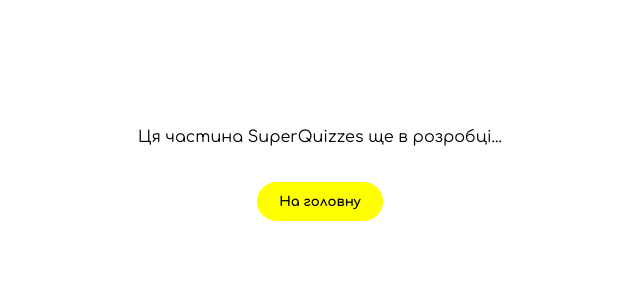
After one commit to sanyaswee/SuperQuizzes-django-edition, a Django app: page /coming-soon in a window 1280 px wide. The commit adds this page. Shown: the top 300 px of the page, without its empty margins (320-960 px from the left). Run offline with Django 4.2, Linux system fonts and the light colour scheme.

Commit message:
"soon" page

```diff
--- a/SuperQuizzes/urls.py
+++ b/SuperQuizzes/urls.py
@@ -22,6 +22,8 @@ urlpatterns = [
     path('admin/', admin.site.urls),
     path('', index, name='index'),
     path('form', form, name='form'),
+    path('quiz', quiz, name='quiz'),
     path('result', result, name='result'),
     path('filter', filter_view, name='filter'),
+    path('coming-soon', coming_soon, name='soon'),
 ]
--- a/home/views.py
+++ b/home/views.py
@@ -1,12 +1,10 @@
-from django.contrib.auth import get_user
 from django.db.models import Avg
 from django.db.utils import IntegrityError
 from django.http import HttpRequest  # , HttpResponse
 from django.shortcuts import render, redirect
 
 from . import tools
-
-from .models import Quiz, Question, Completion, UserAnswer, Tag
+from .models import Quiz, Completion
 
 
 # Create your views here.
@@ -18,6 +16,10 @@ def index(request):
     return render(request, 'home/quiz_list.html', {'quizzes': quizzes, 'color_classes': color_classes})
 
 
+def coming_soon(request: HttpRequest):
+    return render(request, 'home/soon.html')
+
+
 def form(request: HttpRequest):
     form_id = request.GET.get('id', '')
     if form_id:
@@ -26,6 +28,10 @@ def form(request: HttpRequest):
         return render(request, 'home/form.html', {'quiz_name': quiz.name, 'quiz_id': quiz.id, 'questions': questions})
     else:
         return redirect('index')
+
+
+def quiz(request: HttpRequest):
+    return redirect('soon')
 
 
 def result(request: HttpRequest):
--- /dev/null
+++ b/static/home/css/soon.css
@@ -0,0 +1,3 @@
+body {
+    margin-top: 10%;
+}
--- a/templates/home/quiz_list.html
+++ b/templates/home/quiz_list.html
@@ -9,7 +9,7 @@
             </p>
             <p><b class="color-box blue-box">{{ quiz.questions.all|length }}</b> запитань(ня)</p>
             <a href="{% url 'form' %}?id={{ quiz.id }}"><button class="complete complete-as-form">Проти як форму</button></a>
-            <a href="quiz?id={# quiz[-1] #}"><button class="complete complete-as-quiz">Проти як квіз</button></a>
+            <a href="{% url 'quiz' %}?id={{ quiz.id }}"><button class="complete complete-as-quiz">Проти як квіз</button></a>
             {# &#127991 - tag emoji #}
             <div class="tag-space">
                 <ul>
--- /dev/null
+++ b/templates/home/soon.html
@@ -0,0 +1,21 @@
+<!DOCTYPE html>
+{% load static %}
+<html lang="uk">
+<head>
+    <meta charset="UTF-8">
+    <title>Скоро...</title>
+    <link rel="preconnect" href="https://fonts.gstatic.com" crossorigin>
+    <link href="https://fonts.googleapis.com/css2?family=Comfortaa:wght@400;700&display=swap" rel="stylesheet">
+    <link rel="preconnect" href="https://fonts.googleapis.com">
+    <link rel="preconnect" href="https://fonts.gstatic.com" crossorigin>
+    <link href="https://fonts.googleapis.com/css2?family=Noto+Sans+Display:ital@1&display=swap" rel="stylesheet">
+    <link rel="stylesheet" href="{% static 'home/css/base.css' %}">
+    <link rel="stylesheet" href="{% static 'home/css/soon.css' %}">
+</head>
+<body>
+    <p>Ця частина SuperQuizzes ще в розробці...</p>
+    <div class="return-to-main">
+        <a href="{% url 'index' %}"><button class="submit">На головну</button></a>
+    </div>
+</body>
+</html>
```
